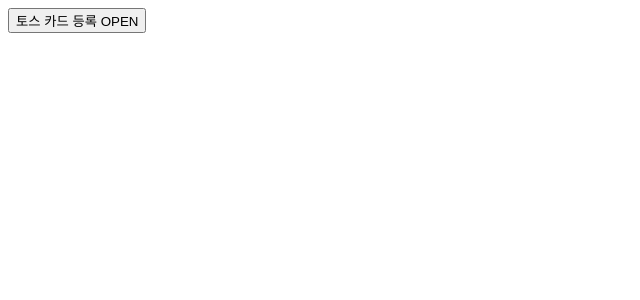
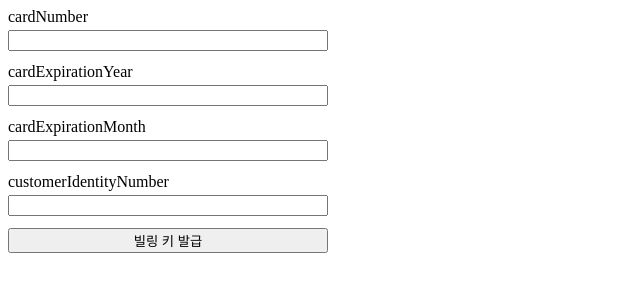
Before and after one commit to hanbeulYou/pg-with-js, a React (Create React App) app: page / in a window 1280 px wide. Shown: the top 300 px of the page, without its empty margins (0-640 px from the left). Built offline with nearby package versions, Linux system fonts and the light colour scheme.

Commit message:
feature: toss payments API 방식 빌링 기능 추가

```diff
--- a/package.json
+++ b/package.json
@@ -14,7 +14,7 @@
     "react": "^18.2.0",
     "react-dom": "^18.2.0",
     "react-helmet": "^6.1.0",
-    "react-hook-form": "^7.46.2",
+    "react-hook-form": "^7.47.0",
     "react-router-dom": "^6.16.0",
     "react-scripts": "5.0.1",
     "typescript": "^4.9.5",
--- a/src/Home.tsx
+++ b/src/Home.tsx
@@ -1,4 +1,5 @@
-import TossBiliingComponent from "./TossBilling/TossBillingComponent";
+// import TossBiliingComponent from "./TossBilling/TossBillingComponent";
+import TossBillingWithApi from "./TossBillingWithAPI/TossBillingWithApi";
 // import SmartroPayment from "./Smartro/SmartroPayComponent";
 // import TossPaymentsComponent from "./TossPayments/TossPaymentsComponent";
 
@@ -7,7 +8,8 @@ export default function Home() {
     <div>
       {/* <SmartroPayment/> */}
       {/* <TossPaymentsComponent /> */}
-      <TossBiliingComponent />
+      {/* <TossBiliingComponent /> */}
+      <TossBillingWithApi />
     </div>
   );
 }
--- /dev/null
+++ b/src/TossBillingWithAPI/TossBillingWithApi.tsx
@@ -0,0 +1,116 @@
+/* eslint-disable no-restricted-globals */
+import axios from "axios";
+import { useState } from "react";
+import { Resolver, useForm } from "react-hook-form";
+
+type FormValues = {
+  customerKey: string;
+  cardNumber: string;
+  cardExpirationYear: string;
+  cardExpirationMonth: string;
+  customerIdentityNumber: string;
+};
+
+type Payment = {
+  customerKey: string;
+  amount: string;
+  orderId: string;
+  orderName: string;
+};
+
+const Input = ({ label, register, required }: any) => (
+  <>
+    <label>{label}</label>
+    <input {...register(label, { required })} style={{ marginBottom: "8px" }} />
+  </>
+);
+
+export default function TossBillingWithApi() {
+  const clientKey = process.env.REACT_APP_TOSS_CK;
+  const [paymentBtn, setPaymentBtn] = useState<boolean>(false);
+  const [paymentData, setPaymentData] = useState<Payment>({
+    customerKey: "",
+    amount: "",
+    orderId: "",
+    orderName: "",
+  });
+  const [billingKey, setBillingKey] = useState<string>("");
+  const { register, handleSubmit } = useForm<FormValues>({});
+  const secretKey = btoa(process.env.REACT_APP_TOSS_SK + ":");
+
+  const onSubmit = (values: FormValues) => {
+    const postURL =
+      "https://api.tosspayments.com/v1/billing/authorizations/card";
+    const headers = {
+      Authorization: `Basic ${secretKey}`,
+      "Content-Type": "application/json",
+    };
+    const uuid = self.crypto.randomUUID();
+    const data = { ...values, customerKey: uuid };
+
+    const postBillingKey = async () => {
+      try {
+        const res = await axios.post(postURL, data, { headers });
+        console.log("post Billing Key Response Data : ", res.data);
+        setPaymentBtn(true);
+        setBillingKey(res.data.billingKey);
+        setPaymentData({ ...paymentData, customerKey: res.data.customerKey });
+      } catch (error) {
+        console.error("post Billing Key Axios Error : ", error);
+      }
+    };
+
+    postBillingKey();
+  };
+
+  // 빌링키 생성까지는 되지만 결제는 안됨
+  // NOT_SUPPORTED_CARD_TYPE
+  const handlePaymentBtn = () => {
+    const postPaymentURL = `https://api.tosspayments.com/v1/billing/${billingKey}`;
+    const uuid = self.crypto.randomUUID();
+    setPaymentData({
+      ...paymentData,
+      amount: "5000",
+      orderId: uuid,
+      orderName: "테스트용 결제 품목",
+    });
+    const headers = {
+      Authorization: `Basic ${secretKey}`,
+      "Content-Type": "application/json",
+    };
+
+    const postPayment = async () => {
+      try {
+        const res = await axios.post(postPaymentURL, paymentData, { headers });
+        console.log(res.data);
+      } catch (error) {
+        console.error("post Payment Axios Error : ", error);
+      }
+    };
+
+    postPayment();
+  };
+
+  return (
+    <div>
+      <form
+        onSubmit={handleSubmit(onSubmit)}
+        style={{
+          display: "flex",
+          flexFlow: "column",
+          gap: "4px",
+          width: "320px",
+        }}
+      >
+        <Input label="cardNumber" register={register} required />
+        <Input label="cardExpirationYear" register={register} required />
+        <Input label="cardExpirationMonth" register={register} required />
+        <Input label="customerIdentityNumber" register={register} required />
+        <button type="submit">빌링 키 발급</button>
+      </form>
+      {paymentBtn && (
+        <button onClick={handlePaymentBtn}>빌링 키 결제 요청</button>
+      )}
+    </div>
+  );
+}
```
Also changed, not shown: 1 other file (tests, documents, lock files or other folders).
